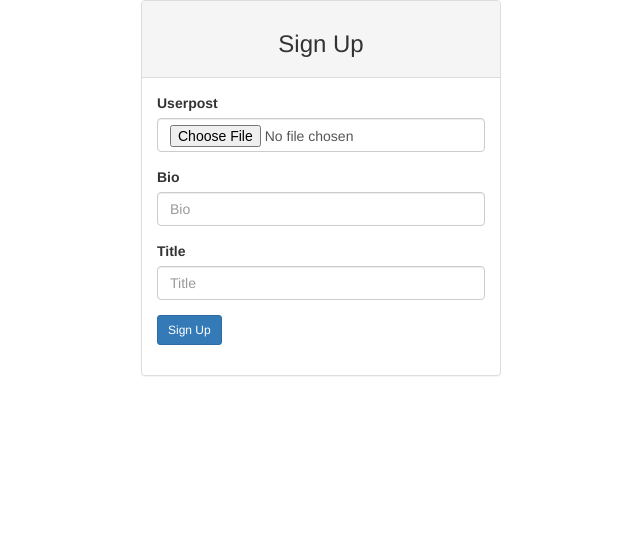
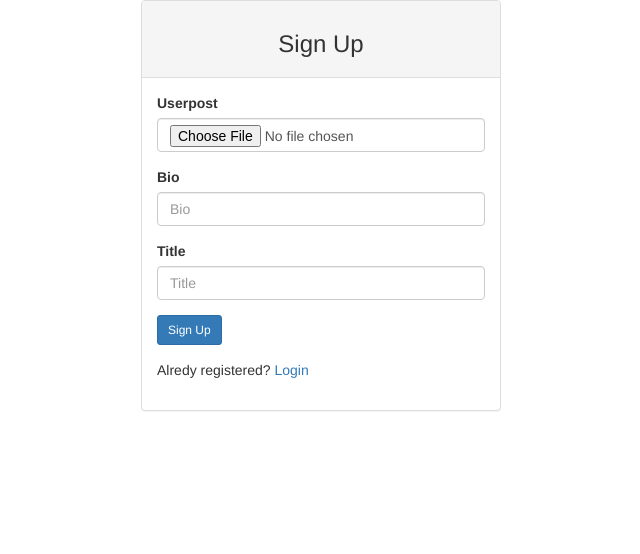
Before and after one commit to BeritMwashe/photo-gallery, a Django app: template instap/templates/django_registration/registration_form.html in a window 1280 px wide. Shown: the top 554 px of the page, without its empty margins (319-959 px from the left). Run offline with Django 3.2, Linux system fonts and the light colour scheme; the template is opened without the code that fills it: values that come from a table or form of the project are taken from there, others are empty; parts of the project's set-up code (start-up, migrations or seed data) failed here and were passed over; some libraries are stand-ins or nearby versions.

Commit message:
created registration

```diff
--- a/instap/templates/django_registration/registration_form.html
+++ b/instap/templates/django_registration/registration_form.html
@@ -19,7 +19,9 @@
                         <div class="form-group">
                             <input type="submit" class="btn btn-primary btn-sm" value="Sign Up">
                         </div>
-
+                        <div class="form-group">Alredy registered?
+                            <a href="/accounts/login">Login</a>
+                        </div>
                         <input type="hidden" name="next" value="{{next}}">
 
                     </form>
```
